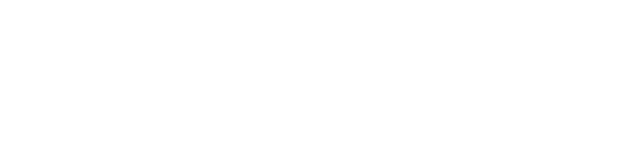
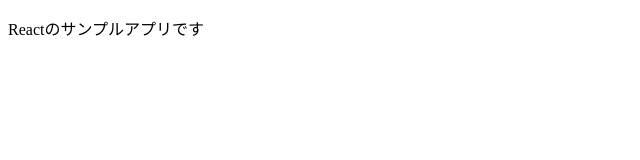
Before and after one commit to srk-eguchi/react_sample, a plain HTML site: page index.html in a window 1280 px wide. Shown: the whole page, without its empty margins (0-640 px from the left). Drawn offline with Linux system fonts and the light colour scheme.

Commit message:
Update index.html

```diff
--- a/index.html
+++ b/index.html
@@ -3,3 +3,7 @@
   <head>
     <meta charset="UTF-8">
     <title>react sample</title>
+    <body>
+      <p>Reactのサンプルアプリです</p>
+    </body>
+</html>
```
